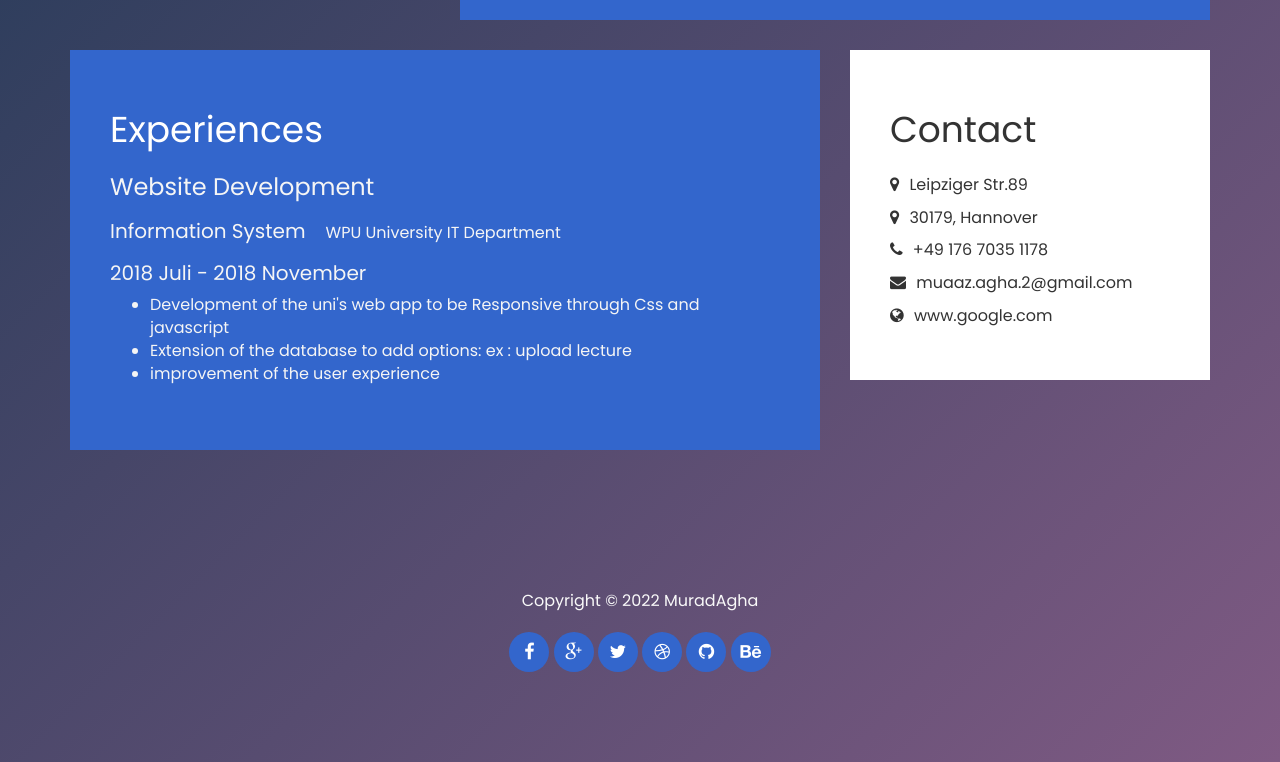
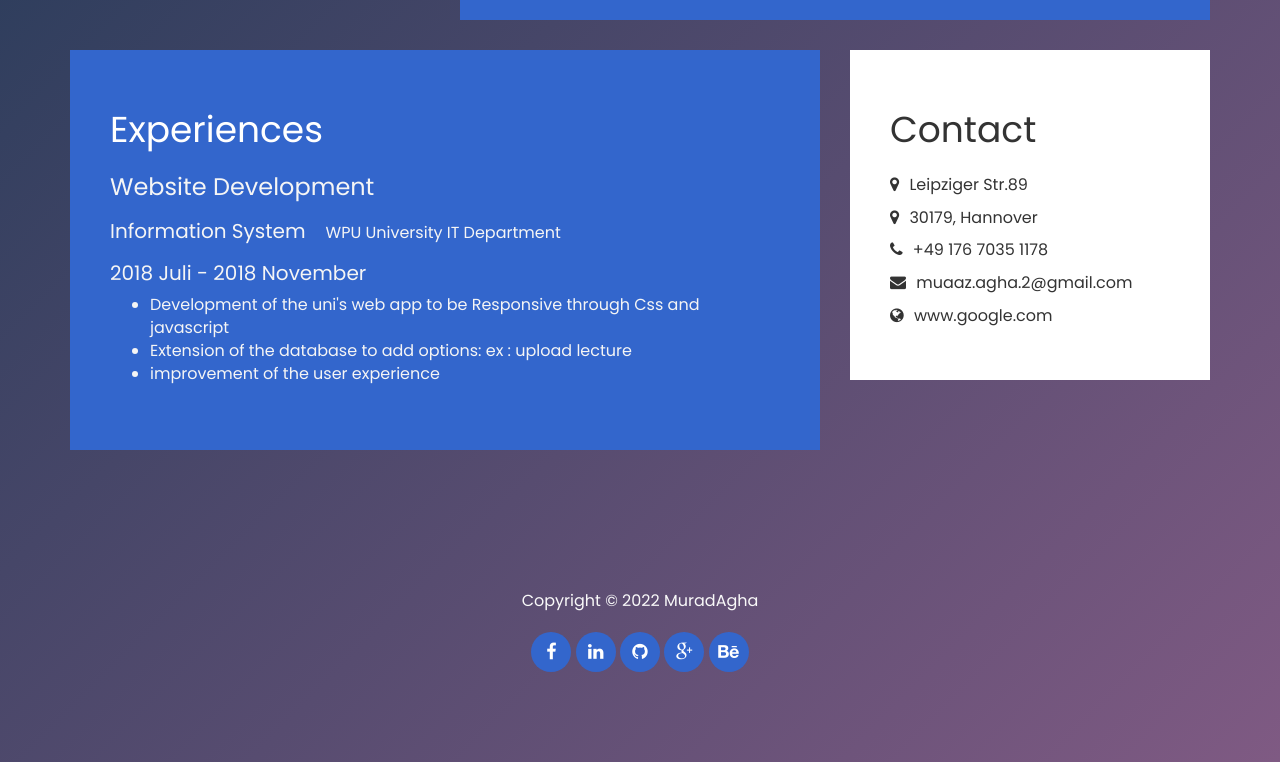
Before and after one commit to muaaz-murad-agha/lebenslauf, a plain HTML site: page index.html in a window 1280 px wide. Shown: the part 1920-2682 px from the top of the page. Drawn offline with Linux system fonts and the light colour scheme.

Commit message:
modify links

```diff
--- a/index.html
+++ b/index.html
@@ -405,11 +405,10 @@ footer {
 			<div class="col-md-12 col-sm-12">
 				<p>Copyright &copy; 2022 MuradAgha</p>
 				<ul class="social-icons">
-					<li><a href="#" class="fa fa-facebook"></a></li>
-                    <li><a href="#" class="fa fa-google-plus"></a></li>
-					<li><a href="#" class="fa fa-twitter"></a></li>
-					<li><a href="#" class="fa fa-dribbble"></a></li>
-					<li><a href="#" class="fa fa-github"></a></li>
+					<li><a href="https://www.facebook.com/" class="fa fa-facebook"></a></li>
+					<li><a href="linkedin.com/in/muaaz-murad-agha-7a45bb160" class="fa fa-linkedin"></a></li>
+					<li><a href="https://github.com/muaaz-murad-agha" class="fa fa-github"></a></li>
+					 <li><a href="muaaz.agha.2@gmail.com" class="fa fa-google-plus"></a></li>
 					<li><a href="#" class="fa fa-behance"></a></li>
 				</ul>
 			</div>
```
